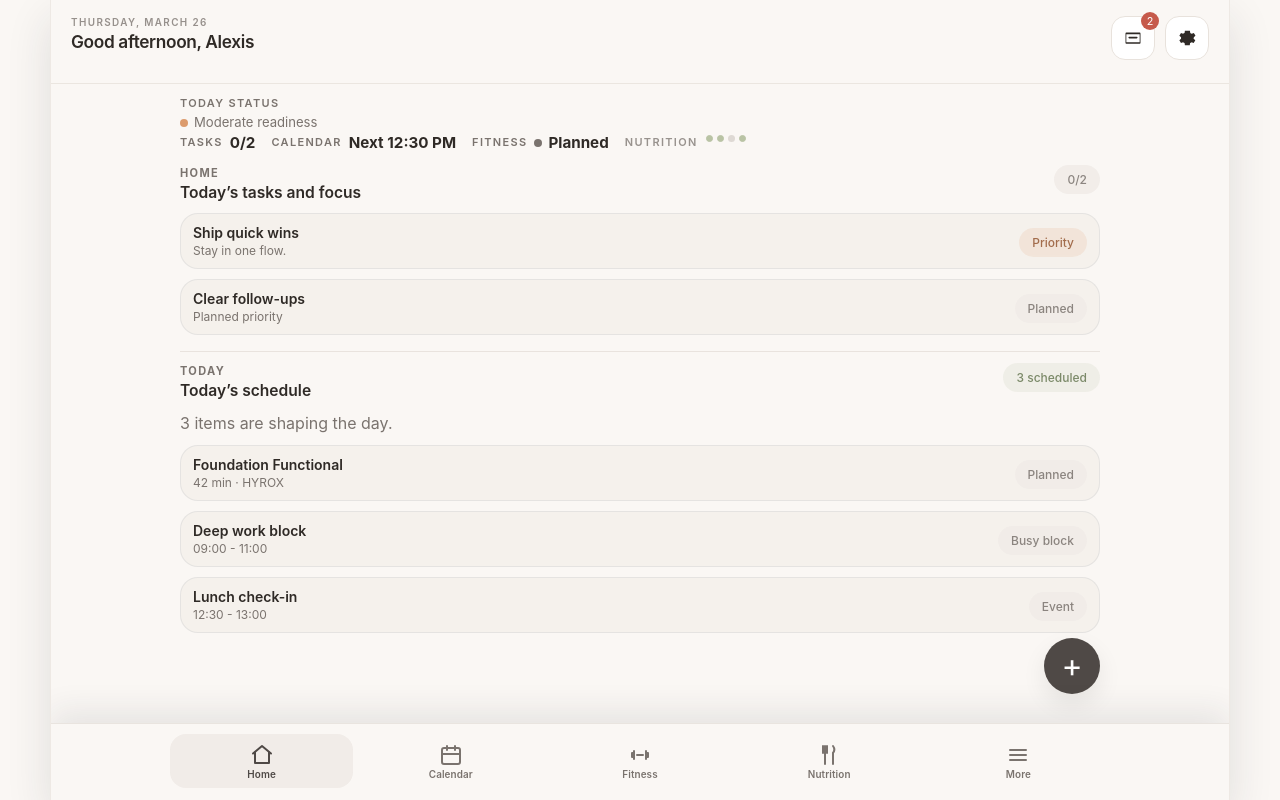
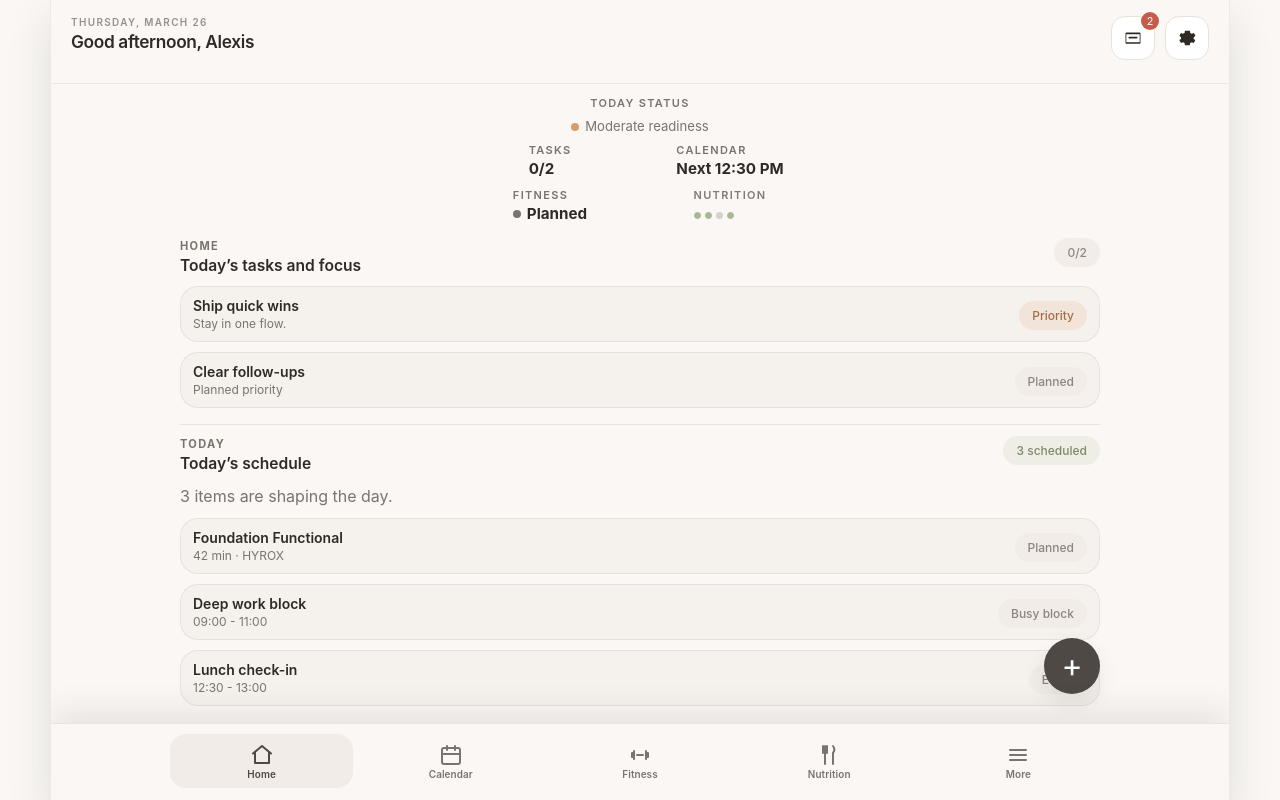
Before and after one commit to lexthe-creator/purple-waffle, a React (Vite) app: page / in a window 1280 px wide. Built offline with nearby package versions, Linux system fonts and the light colour scheme.

Commit message:
today status update center

```diff
--- a/src/styles.css
+++ b/src/styles.css
@@ -2871,10 +2871,12 @@ p {
 
 .home-status-strip {
   display: grid;
-  gap: 6px;
+  gap: 10px;
   padding: 0;
   background: transparent;
   border-radius: 0;
+  width: 100%;
+  justify-items: center;
 }
 
 .home-status-label {
@@ -2884,34 +2886,31 @@ p {
   font-weight: 600;
   letter-spacing: 0.12em;
   text-transform: uppercase;
-}
-
-.home-status-header {
-  display: flex;
-  align-items: center;
-  justify-content: space-between;
-  gap: 10px;
+  text-align: center;
 }
 
 .home-status-row {
-  display: flex;
-  flex-wrap: wrap;
+  display: grid;
+  grid-template-columns: repeat(2, minmax(8.5rem, 9rem));
+  justify-content: center;
   align-items: start;
-  row-gap: 8px;
-  column-gap: 16px;
-  overflow: visible;
-  padding-bottom: 0;
-  width: 100%;
+  row-gap: 10px;
+  column-gap: 18px;
+  width: max-content;
+  max-width: 100%;
+  justify-self: center;
 }
 
 .home-status-item {
-  display: inline-flex;
-  align-items: center;
-  gap: 7px;
+  display: grid;
+  gap: 4px;
   padding: 0;
   min-width: 0;
-  justify-self: stretch;
-  align-items: flex-start;
+  width: max-content;
+  max-width: 100%;
+  align-content: start;
+  justify-items: start;
+  justify-self: center;
 }
 
 .home-status-item + .home-status-item {
@@ -2920,7 +2919,7 @@ p {
 }
 
 .home-status-inline {
-  display: flex;
+  display: inline-flex;
   align-items: center;
   gap: 6px;
 }
@@ -2934,14 +2933,16 @@ p {
 }
 
 .home-status-item-value {
+  display: inline-flex;
+  align-items: center;
   font-size: 0.95rem;
   line-height: 1;
   color: var(--text);
 }
 
 .home-status-item--nutrition {
-  gap: 8px;
-  opacity: 0.76;
+  gap: 6px;
+  opacity: 0.94;
 }
 
 .home-fitness-dot {
@@ -2969,6 +2970,7 @@ p {
   grid-template-columns: repeat(4, 7px);
   gap: 4px;
   align-items: center;
+  min-height: 15px;
 }
 
 .home-nutrition-segment {
@@ -2992,6 +2994,7 @@ p {
   font-size: 0.82rem;
   line-height: 1;
   white-space: nowrap;
+  justify-self: center;
 }
 
 .home-readiness-dot {
@@ -3033,6 +3036,11 @@ p {
   .home-card {
     padding: 16px 18px;
   }
+  .home-status-row {
+    grid-template-columns: repeat(2, minmax(9rem, 10rem));
+    row-gap: 12px;
+    column-gap: 20px;
+  }
 }
 
 @media (max-width: 520px) {
@@ -3045,14 +3053,13 @@ p {
   }
 
   .home-status-row {
-    display: grid;
-    grid-template-columns: repeat(2, minmax(0, 1fr));
+    grid-template-columns: repeat(2, minmax(8rem, 8.75rem));
+    justify-content: center;
     column-gap: 16px;
-    row-gap: 8px;
-  }
-
-  .home-status-header {
-    align-items: flex-start;
+    row-gap: 10px;
+    width: max-content;
+    max-width: 100%;
+    justify-self: center;
   }
 
   .home-status-item {
```
